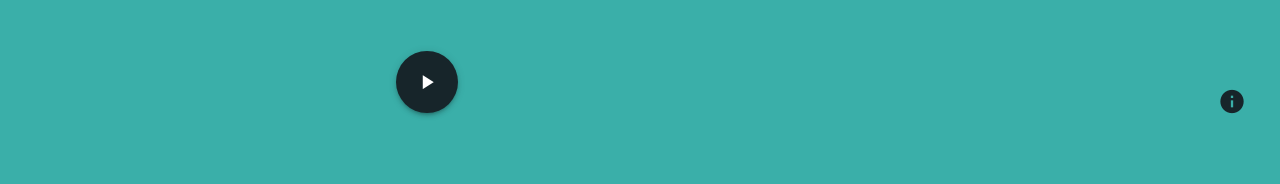
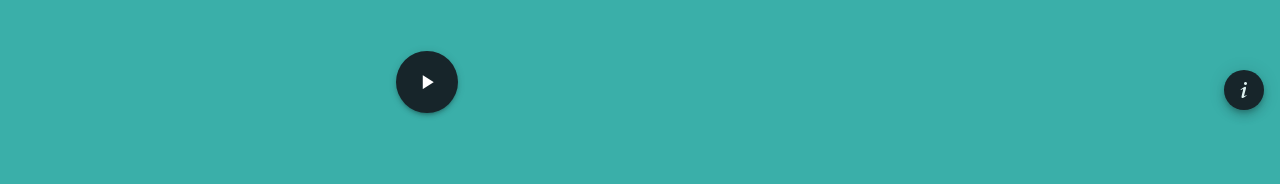
Before and after one commit to Prashanga/Breathe, a Vue app: page / in a window 1280 px wide. Shown: the part 252-436 px from the top of the page. Built offline with nearby package versions, Linux system fonts and the light colour scheme.

Commit message:
Removed background colors on icon focus

```diff
--- a/src/components/BreathingExercise/Index.vue
+++ b/src/components/BreathingExercise/Index.vue
@@ -164,8 +164,10 @@ export default {
               </v-btn>
             </v-row>
 
-            <v-btn small right icon absolute fab large color="primaryBlack"
-              ><v-icon>mdi-information</v-icon></v-btn
+            <v-btn small right absolute fab :ripple="false" color="primaryBlack"
+              ><v-icon class="info-icon" medium color="primaryWhite"
+                >mdi-information-variant</v-icon
+              ></v-btn
             >
           </v-col>
         </v-row>
--- a/src/components/BreathingExercise/style.scss
+++ b/src/components/BreathingExercise/style.scss
@@ -8,10 +8,8 @@
 .fab-icons {
   color: white !important;
 }
-
-.fab-icons hover::before {
+.fab-icons::after {
   background-color: transparent !important;
-  background: transparent !important;
 }
 
 .mobileColumnPlayer {
```
